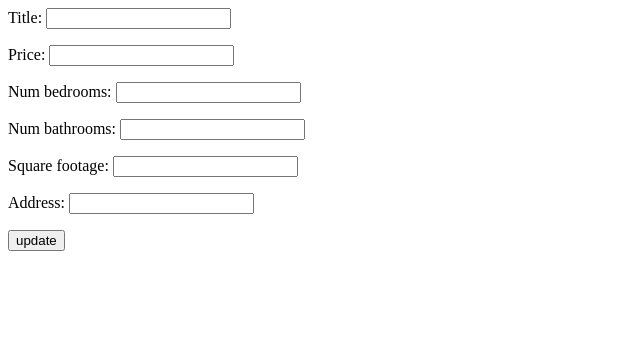
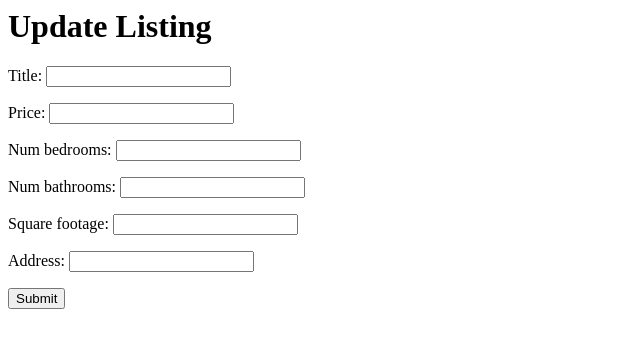
Before and after one commit to solaleh81/real_estate, a Django app: template templates/listing_update.html in a window 1280 px wide. Shown: the top 348 px of the page, without its empty margins (0-640 px from the left). Run offline with Django 4.2, Linux system fonts and the light colour scheme; the template is opened without the code that fills it: values that come from a table or form of the project are taken from there, others are empty.

Commit message:
adding templates/listing_update.html.

```diff
--- a/templates/listing_update.html
+++ b/templates/listing_update.html
@@ -1,7 +1,12 @@
-<form action="" method="POST">
+
+
+{% block content %}
+
+<h1 class="text-4xl text-gray-900">Update Listing</h1>
+<form method="post">
     {% csrf_token %}
-    {{form.as_p}}
-    <button type="submit">
-        update
-    </button>
+    {{ form.as_p }}
+    <button type="submit">Submit</button>
 </form>
+
+{% endblock %}
```
